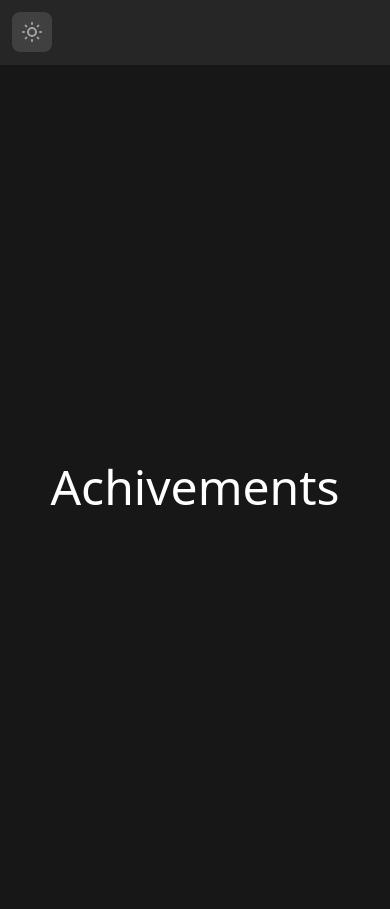
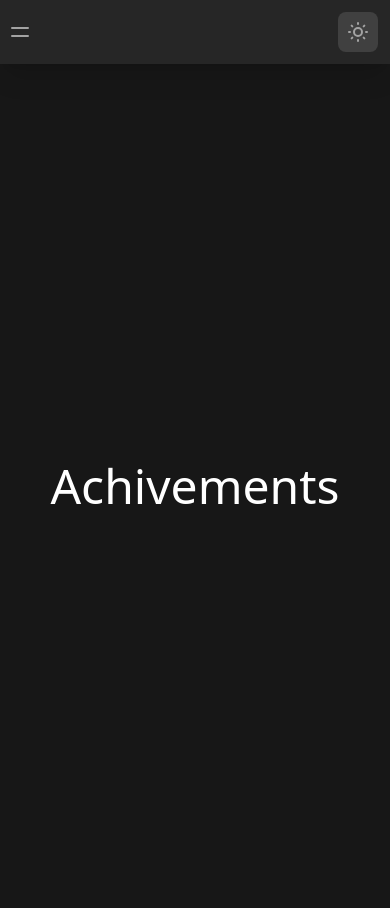
Before and after one commit to Pavitra554/portfolio, a Next.js app: page /Achivements in a window 390 px wide. Built offline with nearby package versions, Linux system fonts and the light colour scheme.

Commit message:
✅ Framer Motion added to the navbar ⚡

```diff
--- a/components/NavBar/NavBar.tsx
+++ b/components/NavBar/NavBar.tsx
@@ -1,52 +1,70 @@
-import React from 'react';
-import Link from 'next/link';
+import React from "react";
+import Link from "next/link";
+
+//Framer Motion
+import { motion } from "framer-motion";
 
 //Components
-import NavLink from './NavLink';
+import NavLink from "./NavLink";
 
 //icons
-import {MoonIcon,SunIcon} from '@heroicons/react/outline'
-
+import { MoonIcon, SunIcon, MenuAlt4Icon } from "@heroicons/react/outline";
 
 //Redux
-import { useDispatch,useSelector } from 'react-redux';
-import { selectTheme, toggle } from '../../reducers/themeSlice';
+import { useDispatch, useSelector } from "react-redux";
+import { selectTheme, toggle } from "../../reducers/themeSlice";
 
 const NAV_DATA = [
   {
-        href:'/',
-        name:'Home',
+    href: "/",
+    name: "Home",
   },
   {
-        href:'/Projects',
-        name:'Projects',
+    href: "/Projects",
+    name: "Projects",
   },
   {
-        href:'/Achivements',
-        name:'Achivements',
+    href: "/Achivements",
+    name: "Achivements",
   },
-]
+];
 const NavBar = () => {
   const value = useSelector(selectTheme);
   const dispatch = useDispatch();
   return (
-    <div className='flex w-full bg-white dark:bg-neutral-800 justify-center p-2 border-b  dark:border-b-neutral-800 dark:text-neutral-400 text-neutral-900 ease-linear  duration-150'>
+    <motion.div
+      initial={{ y: -100 }}
+      animate={{ y: 0 }}
+      transition={{ type: "spring", stiffness: 120 }}
+      className='flex w-full bg-white dark:bg-neutral-800 justify-center p-2 dark:text-neutral-400 text-neutral-900 ease-linear  duration-150 shadow-xl sticky top-0'
+    >
       <nav className='w-full max-w-5xl flex flex-row justify-between items-center'>
+        <div className='flex md:hidden'>
+          <MenuAlt4Icon className='h-6 w-6 ' />
+        </div>
         <div className=' flex-row hidden md:flex'>
-               {NAV_DATA.map((e,i)=>{
-                return(
-                    <NavLink key={i} name={e.name} link={e.href}/>
-                )
+          {NAV_DATA.map((e, i) => {
+            return <NavLink key={i} name={e.name} link={e.href} />;
           })}
         </div>
         <div>
-                <button onClick={()=>dispatch(toggle())} className='py-2 px-2 m-1 bg-neutral-100 dark:bg-neutral-700 dark:hover:bg-neutral-600 hover:bg-neutral-200 rounded-lg ease-linear duration-150 active:scale-90 hover:scale-105 text-neutral-600 dark:text-neutral-400 hover:text-neutral-800 dark:hover:text-neutral-200'>
-                    {value?<SunIcon className='h-6 w-6 '/>:<MoonIcon className='h-6 w-6'/>}
-                </button>
+          <motion.button
+            whileHover={{scale:1.1}}
+            whileTap={{scale:0.7}}
+            transition={{duration:0.2}}
+            onClick={() => dispatch(toggle())}
+            className='py-2 px-2 m-1 bg-neutral-100 dark:bg-neutral-700 dark:hover:bg-neutral-600 hover:bg-neutral-200 rounded-lg text-neutral-600 dark:text-neutral-400 hover:text-neutral-800 dark:hover:text-neutral-200 ease-linear duration-100'
+          >
+            {value ? (
+              <SunIcon className='h-6 w-6 ' />
+            ) : (
+              <MoonIcon className='h-6 w-6' />
+            )}
+          </motion.button>
         </div>
       </nav>
-    </div>
-  )
-}
+    </motion.div>
+  );
+};
 
 export default NavBar;
--- a/components/NavBar/NavLink.tsx
+++ b/components/NavBar/NavLink.tsx
@@ -1,5 +1,8 @@
 import Link from 'next/link';
 import React from 'react';
+
+//Framer Motion
+import { motion } from "framer-motion";
 
 type props = {
     name:string,
@@ -9,9 +12,13 @@ type props = {
 const NavLink:React.FC<props> = ({link,name}) => {
   return (
     <Link href={link}>
-        <a className='text-lg font-medium py-1 px-2 m-1 hover:bg-neutral-100 dark:hover:bg-neutral-700 text-neutral-600 dark:text-neutral-400 dark:hover:text-neutral-200 hover:text-neutral-800 active:scale-90  rounded-lg cursor-pointer ease-linear duration-150'>
+        <motion.a
+          whileHover={{scale:1.1}}
+          whileTap={{scale:0.9}}
+          transition={{duration:0.3}}
+          className='text-lg font-medium py-1 px-2 m-1 hover:bg-neutral-100 dark:hover:bg-neutral-700 text-neutral-600 dark:text-neutral-400 dark:hover:text-neutral-200 hover:text-neutral-800   rounded-lg cursor-pointer ease-linear duration-100'>
             {name}
-        </a>
+        </motion.a>
     </Link>
   )
 }
--- a/package.json
+++ b/package.json
@@ -8,6 +8,7 @@
   "dependencies": {
     "@heroicons/react": "^1.0.6",
     "@reduxjs/toolkit": "^1.8.4",
+    "framer-motion": "^7.2.0",
     "next": "latest",
     "react": "18.1.0",
     "react-dom": "18.1.0",
```
Also changed, not shown: 1 other file (tests, documents, lock files or other folders). Lines whose indentation alone changed are shown as unchanged.
